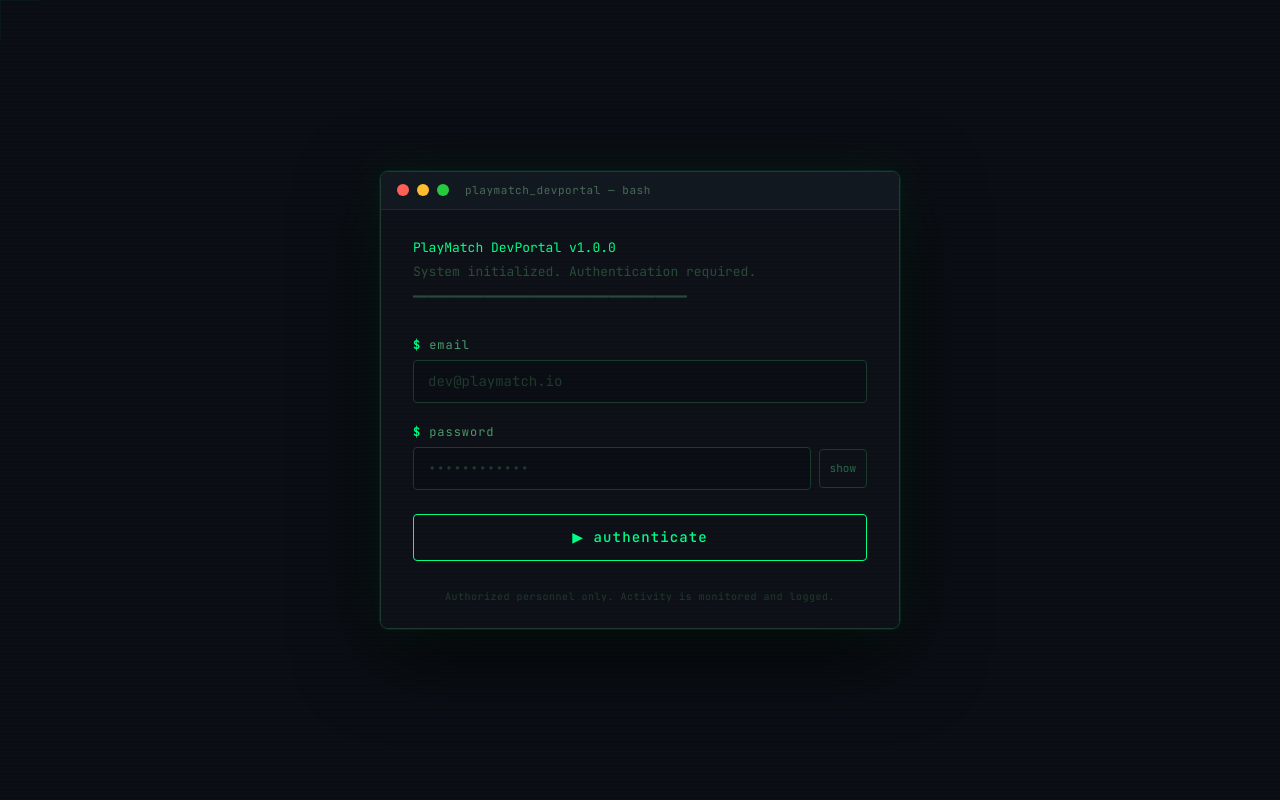
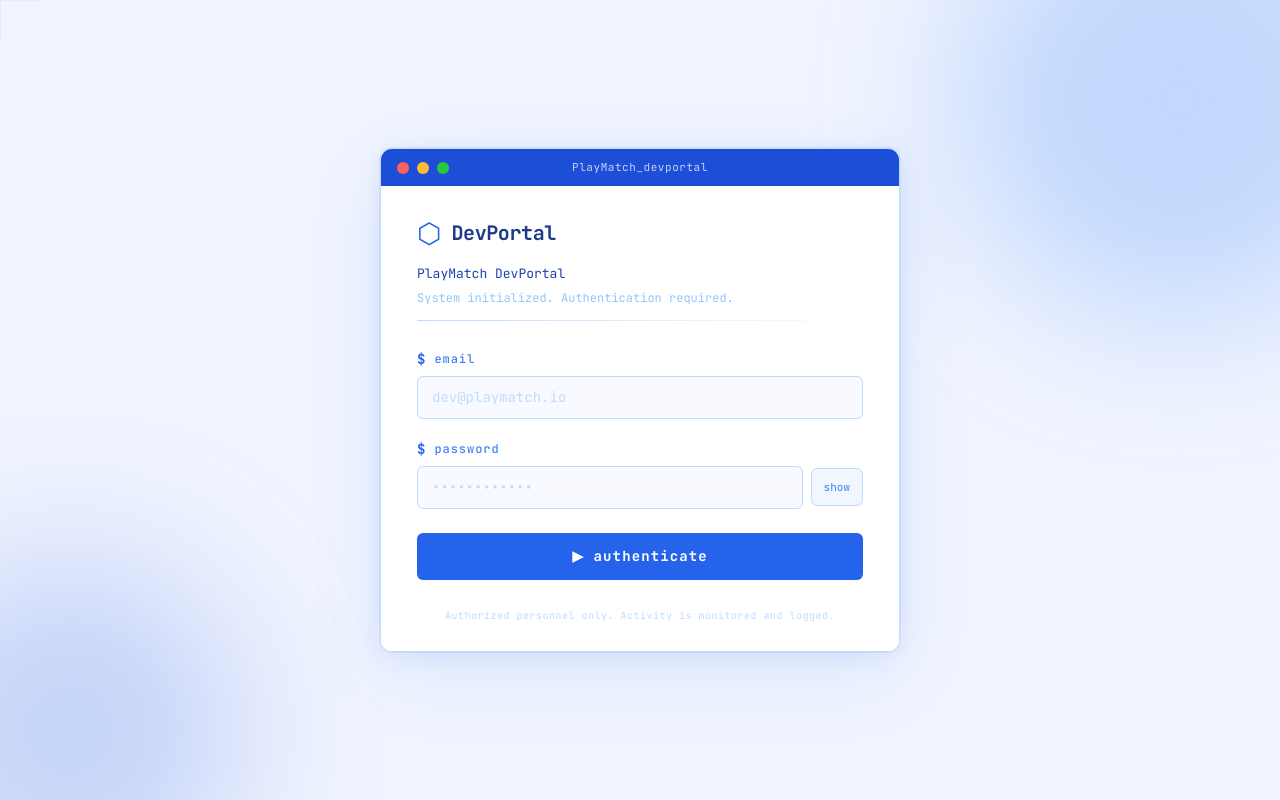
Before and after one commit to louisdavenicario/PlayMatch, a Vue app in the folder playmatch/: page /dev in a window 1280 px wide. Built offline with nearby package versions, Linux system fonts and the light colour scheme.

Commit message:
fix: change of colors scheme on dev portal

```diff
--- a/playmatch/src/views/auth/DevloginView.vue
+++ b/playmatch/src/views/auth/DevloginView.vue
@@ -56,25 +56,33 @@
 
 <template>
   <div class="dev-login-root">
-    <!-- Scanline overlay -->
-    <div class="scanlines" />
-    <!-- Grid background -->
+    <!-- Subtle grid background -->
     <div class="grid-bg" />
+    <!-- Blue accent blob -->
+    <div class="blob blob-1" />
+    <div class="blob blob-2" />
 
     <div class="login-wrapper">
-      <!-- Terminal-style header -->
+      <!-- Header bar -->
       <div class="terminal-header">
-        <span class="dot red" />
-        <span class="dot yellow" />
-        <span class="dot green" />
-        <span class="terminal-title">playmatch_devportal — bash</span>
+        <div class="header-left">
+          <span class="dot red" />
+          <span class="dot yellow" />
+          <span class="dot green" />
+        </div>
+        <span class="terminal-title">PlayMatch_devportal</span>
+        <div class="header-right" />
       </div>
 
       <div class="terminal-body">
         <div class="boot-text">
-          <p class="line">PlayMatch DevPortal v1.0.0</p>
+          <div class="logo-mark">
+            <span class="logo-icon">⬡</span>
+            <span class="logo-text">DevPortal</span>
+          </div>
+          <p class="line">PlayMatch DevPortal</p>
           <p class="line dim">System initialized. Authentication required.</p>
-          <p class="line dim">━━━━━━━━━━━━━━━━━━━━━━━━━━━━━━━━━━━</p>
+          <div class="divider-line" />
         </div>
 
         <div class="form-section">
@@ -108,11 +116,15 @@
           </div>
 
           <div v-if="errorMessage" class="error-line">
-            <span class="prompt err">✗</span> {{ errorMessage }}
+            <span class="err-icon">✗</span> {{ errorMessage }}
           </div>
 
           <button class="execute-btn" :disabled="loading" @click="handleDevLogin">
-            <span v-if="loading" class="blink">_</span>
+            <span v-if="loading" class="loading-dots">
+              <span />
+              <span />
+              <span />
+            </span>
             <span v-else>▶ authenticate</span>
           </button>
         </div>
@@ -132,7 +144,7 @@
 
 .dev-login-root {
   min-height: 100dvh;
-  background: #0a0e14;
+  background: #f0f4ff;
   display: flex;
   align-items: center;
   justify-content: center;
@@ -141,30 +153,38 @@
   overflow: hidden;
 }
 
-/* Scanlines */
-.scanlines {
-  position: fixed;
-  inset: 0;
-  background: repeating-linear-gradient(
-    to bottom,
-    transparent 0px,
-    transparent 3px,
-    rgba(0, 255, 136, 0.015) 3px,
-    rgba(0, 255, 136, 0.015) 4px
-  );
-  pointer-events: none;
-  z-index: 10;
-}
-
-/* Grid bg */
+/* Grid background */
 .grid-bg {
   position: fixed;
   inset: 0;
   background-image:
-    linear-gradient(rgba(0, 255, 136, 0.04) 1px, transparent 1px),
-    linear-gradient(90deg, rgba(0, 255, 136, 0.04) 1px, transparent 1px);
+    linear-gradient(rgba(37, 99, 235, 0.06) 1px, transparent 1px),
+    linear-gradient(90deg, rgba(37, 99, 235, 0.06) 1px, transparent 1px);
   background-size: 40px 40px;
   pointer-events: none;
+}
+
+/* Decorative blobs */
+.blob {
+  position: fixed;
+  border-radius: 50%;
+  filter: blur(80px);
+  pointer-events: none;
+  opacity: 0.5;
+}
+.blob-1 {
+  width: 400px;
+  height: 400px;
+  background: radial-gradient(circle, #bfdbfe, #3b82f6);
+  top: -100px;
+  right: -100px;
+}
+.blob-2 {
+  width: 300px;
+  height: 300px;
+  background: radial-gradient(circle, #dbeafe, #1d4ed8);
+  bottom: -80px;
+  left: -80px;
 }
 
 /* Login wrapper */
@@ -172,13 +192,13 @@
   width: 100%;
   max-width: 520px;
   margin: 24px;
-  border: 1px solid #1e3a2f;
-  border-radius: 8px;
+  border: 1px solid #bfdbfe;
+  border-radius: 12px;
   overflow: hidden;
   box-shadow:
-    0 0 0 1px rgba(0, 255, 136, 0.08),
-    0 0 40px rgba(0, 255, 136, 0.06),
-    0 24px 80px rgba(0, 0, 0, 0.8);
+    0 0 0 1px rgba(59, 130, 246, 0.1),
+    0 4px 24px rgba(59, 130, 246, 0.12),
+    0 24px 80px rgba(37, 99, 235, 0.08);
   position: relative;
   z-index: 2;
   animation: fadeUp 0.5s ease both;
@@ -197,12 +217,23 @@
 
 /* Terminal header bar */
 .terminal-header {
-  background: #111820;
+  background: #1d4ed8;
   padding: 10px 16px;
   display: flex;
   align-items: center;
+  justify-content: space-between;
+}
+
+.header-left,
+.header-right {
+  display: flex;
+  align-items: center;
   gap: 8px;
-  border-bottom: 1px solid #1a2e24;
+  width: 60px;
+}
+
+.header-right {
+  justify-content: flex-end;
 }
 
 .dot {
@@ -221,16 +252,38 @@
 }
 
 .terminal-title {
-  color: #4a6a58;
+  color: rgba(255, 255, 255, 0.75);
   font-size: 11px;
-  margin-left: 8px;
   letter-spacing: 0.05em;
+  text-align: center;
+  flex: 1;
 }
 
 /* Terminal body */
 .terminal-body {
-  background: #0d1117;
-  padding: 28px 32px 24px;
+  background: #ffffff;
+  padding: 32px 36px 28px;
+}
+
+/* Logo */
+.logo-mark {
+  display: flex;
+  align-items: center;
+  gap: 10px;
+  margin-bottom: 16px;
+}
+
+.logo-icon {
+  font-size: 28px;
+  color: #2563eb;
+  line-height: 1;
+}
+
+.logo-text {
+  font-size: 20px;
+  font-weight: 700;
+  color: #1e3a8a;
+  letter-spacing: -0.02em;
 }
 
 .boot-text {
@@ -239,13 +292,33 @@
 
 .line {
   font-size: 13px;
-  color: #00ff88;
+  color: #1e40af;
   margin: 0 0 4px 0;
   line-height: 1.6;
+  display: flex;
+  align-items: center;
+  gap: 8px;
+}
+
+.version-badge {
+  background: #dbeafe;
+  color: #1d4ed8;
+  font-size: 10px;
+  padding: 2px 8px;
+  border-radius: 20px;
+  font-weight: 500;
+  letter-spacing: 0.05em;
 }
 
 .line.dim {
-  color: #2a4a38;
+  color: #93c5fd;
+  font-size: 12px;
+}
+
+.divider-line {
+  height: 1px;
+  background: linear-gradient(to right, #bfdbfe, transparent);
+  margin-top: 12px;
 }
 
 /* Form */
@@ -263,20 +336,18 @@
 
 .field-label {
   font-size: 12px;
-  color: #4a9a6a;
+  color: #3b82f6;
   letter-spacing: 0.08em;
   display: flex;
   align-items: center;
   gap: 8px;
+  font-weight: 500;
 }
 
 .prompt {
-  color: #00ff88;
+  color: #2563eb;
   font-weight: 700;
-}
-
-.prompt.err {
-  color: #ff4444;
+  font-size: 14px;
 }
 
 .input-row {
@@ -287,83 +358,97 @@
 
 .terminal-input {
   flex: 1;
-  background: #0a0e14;
-  border: 1px solid #1a3a2a;
-  border-radius: 4px;
-  color: #00ff88;
+  background: #f8faff;
+  border: 1px solid #bfdbfe;
+  border-radius: 6px;
+  color: #1e3a8a;
   font-family: 'JetBrains Mono', monospace;
   font-size: 14px;
   padding: 10px 14px;
   outline: none;
   transition:
     border-color 0.2s,
-    box-shadow 0.2s;
+    box-shadow 0.2s,
+    background 0.2s;
   width: 100%;
 }
 
 .terminal-input::placeholder {
-  color: #1e3a2a;
+  color: #bfdbfe;
 }
 
 .terminal-input:focus {
-  border-color: #00ff88;
-  box-shadow: 0 0 0 2px rgba(0, 255, 136, 0.08);
+  border-color: #3b82f6;
+  background: #fff;
+  box-shadow: 0 0 0 3px rgba(59, 130, 246, 0.12);
 }
 
 .toggle-pw {
-  background: transparent;
-  border: 1px solid #1a3a2a;
-  border-radius: 4px;
-  color: #2a6a48;
+  background: #f0f7ff;
+  border: 1px solid #bfdbfe;
+  border-radius: 6px;
+  color: #3b82f6;
   font-family: 'JetBrains Mono', monospace;
   font-size: 11px;
-  padding: 10px 10px;
+  padding: 10px 12px;
   cursor: pointer;
   transition:
     color 0.2s,
-    border-color 0.2s;
+    border-color 0.2s,
+    background 0.2s;
   white-space: nowrap;
 }
 
 .toggle-pw:hover {
-  color: #00ff88;
-  border-color: #00ff88;
+  color: #1d4ed8;
+  border-color: #3b82f6;
+  background: #dbeafe;
 }
 
 .error-line {
   font-size: 13px;
-  color: #ff4444;
+  color: #dc2626;
   display: flex;
   align-items: center;
   gap: 8px;
-  background: rgba(255, 68, 68, 0.06);
-  border: 1px solid rgba(255, 68, 68, 0.2);
-  border-radius: 4px;
+  background: #fef2f2;
+  border: 1px solid #fecaca;
+  border-radius: 6px;
   padding: 10px 14px;
 }
 
+.err-icon {
+  color: #dc2626;
+  font-weight: 700;
+}
+
 .execute-btn {
-  background: transparent;
-  border: 1px solid #00ff88;
-  border-radius: 4px;
-  color: #00ff88;
+  background: #2563eb;
+  border: none;
+  border-radius: 6px;
+  color: #ffffff;
   font-family: 'JetBrains Mono', monospace;
   font-size: 14px;
-  font-weight: 500;
-  padding: 12px 20px;
+  font-weight: 600;
+  padding: 13px 20px;
   cursor: pointer;
   letter-spacing: 0.08em;
   transition:
     background 0.2s,
     box-shadow 0.2s,
-    color 0.2s;
+    transform 0.1s;
   width: 100%;
   margin-top: 4px;
 }
 
 .execute-btn:hover:not(:disabled) {
-  background: rgba(0, 255, 136, 0.08);
-  box-shadow: 0 0 20px rgba(0, 255, 136, 0.15);
+  background: #1d4ed8;
+  box-shadow: 0 4px 20px rgba(37, 99, 235, 0.35);
+  transform: translateY(-1px);
+}
+
+.execute-btn:active:not(:disabled) {
+  transform: translateY(0);
 }
 
 .execute-btn:disabled {
@@ -371,25 +456,46 @@
   cursor: not-allowed;
 }
 
-@keyframes blink {
+/* Loading dots */
+.loading-dots {
+  display: inline-flex;
+  gap: 5px;
+  align-items: center;
+  height: 20px;
+}
+
+.loading-dots span {
+  display: inline-block;
+  width: 6px;
+  height: 6px;
+  border-radius: 50%;
+  background: rgba(255, 255, 255, 0.8);
+  animation: dotBounce 1.2s ease-in-out infinite;
+}
+
+.loading-dots span:nth-child(2) {
+  animation-delay: 0.2s;
+}
+.loading-dots span:nth-child(3) {
+  animation-delay: 0.4s;
+}
+
+@keyframes dotBounce {
   0%,
+  80%,
   100% {
+    transform: scale(0.6);
+    opacity: 0.4;
+  }
+  40% {
+    transform: scale(1);
     opacity: 1;
   }
-  50% {
-    opacity: 0;
-  }
-}
-
-.blink {
-  animation: blink 0.8s step-start infinite;
-  font-size: 18px;
-  line-height: 1;
 }
 
 .footer-note {
   font-size: 10px;
-  color: #1e3a2a;
+  color: #bfdbfe;
   text-align: center;
   margin: 28px 0 0;
   letter-spacing: 0.05em;
```
Also changed, not shown: playmatch/src/views/auth/DeveloperdashboardView.vue (+172 -109 lines), playmatch/src/views/auth/Facility_detailsView.vue (+7 -1 lines).
